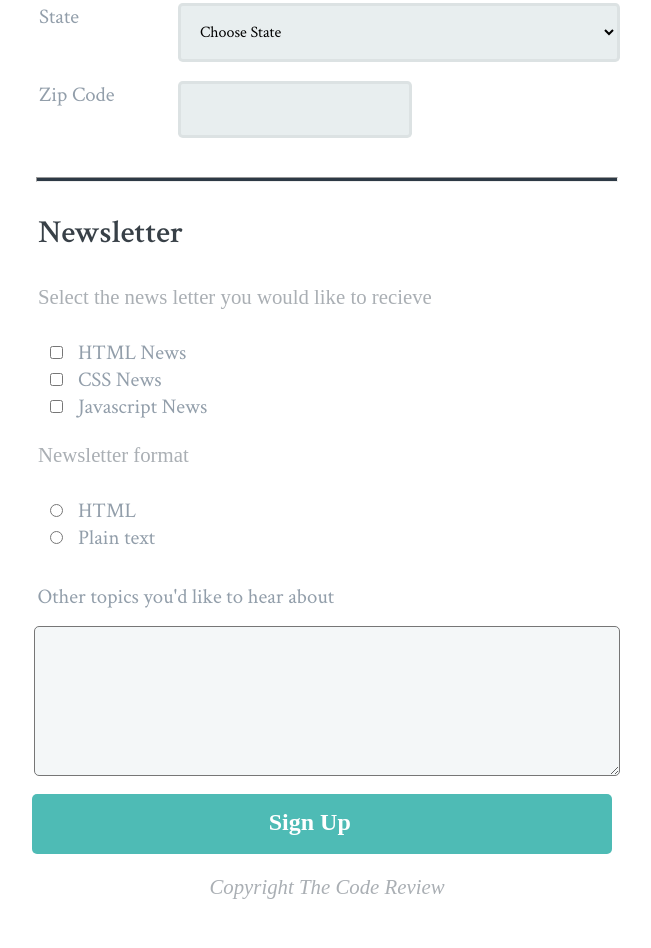
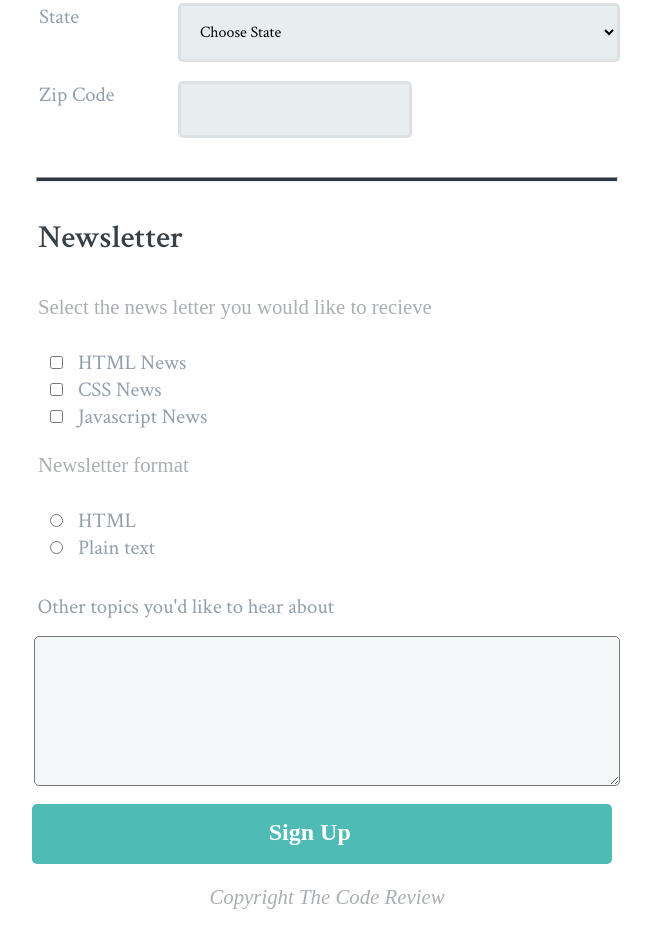
Before and after one commit to Drew-Stokes/An_online_registration_from, a plain HTML site: page index.html in a window 1280 px wide. Shown: the part 845-1793 px from the top of the page, without its empty margins (313-964 px from the left). Drawn offline with Linux system fonts and the light colour scheme.

Commit message:
Html adjustment

```diff
--- a/css/styles.css
+++ b/css/styles.css
@@ -54,6 +54,9 @@ legend {
   font-family: 'Libre';
 }
 
+h2 {
+  font-size: 2em;
+}
 .signUp-title {
   text-align: center;
   font-size: 2em;
--- a/index.html
+++ b/index.html
@@ -65,7 +65,7 @@
             <hr class="hrBottom">
 
             <div class="lowerForm">
-            <h1>Newsletter</h1>
+            <legend><h2>Newsletter</h2></legend>
 
 
             <p class="newsletter_text">Select the news letter you would like to recieve</p>
@@ -85,7 +85,6 @@
             </fieldset>
             </div>
             <label class="label_textArea">Other topics you'd like to hear about</label>
-
             <fieldset>
             <textarea id="comments" name="comments">
 
```
